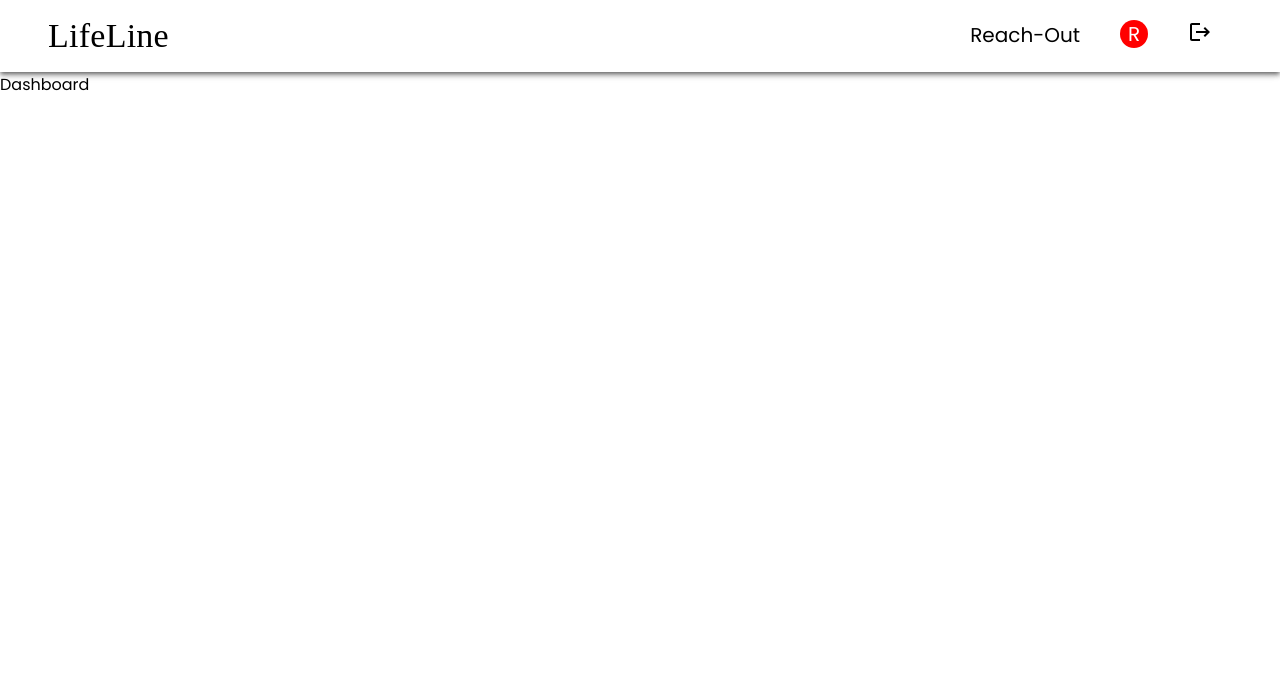
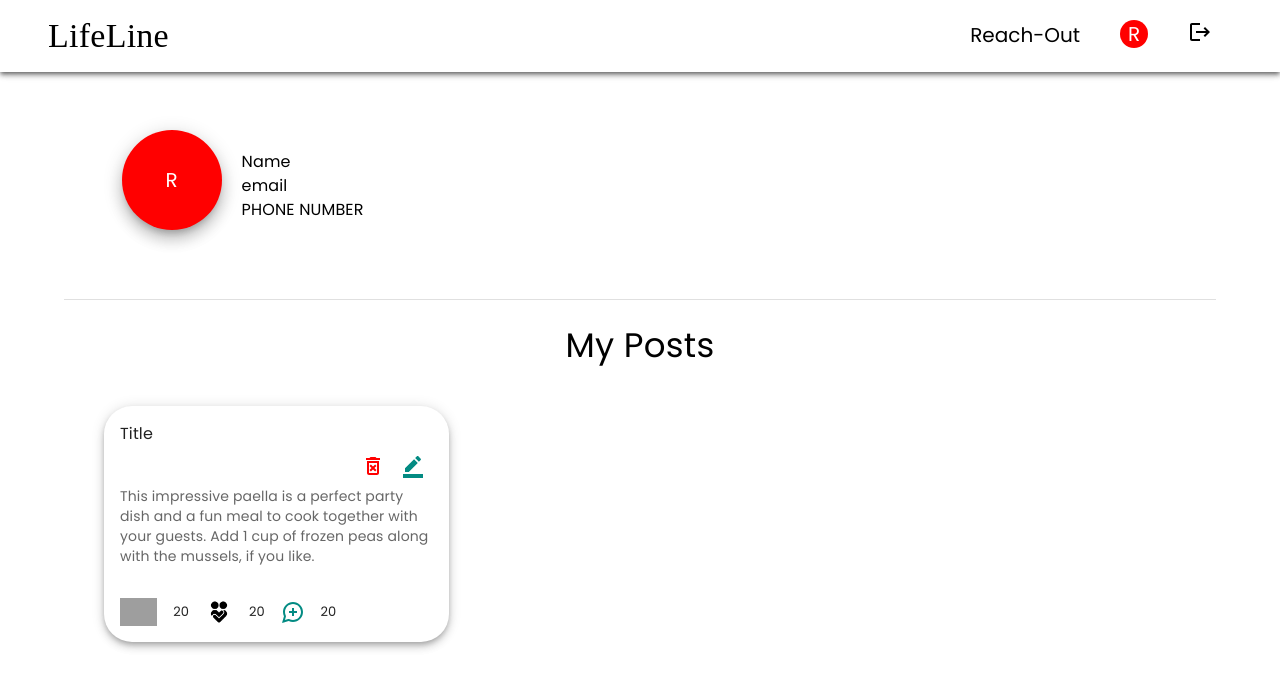
Before and after one commit to CKawara/Lifeline, a React (Create React App) app in the folder client/: page /dashboard in a window 1280 px wide. Shown: the top 688 px of the page. Built offline with nearby package versions, Linux system fonts and the light colour scheme; grey boxes are pictures that could not be loaded; a web font is replaced by a local one.

Commit message:
add dashboard

```diff
--- a/client/src/components/Dashboard.js
+++ b/client/src/components/Dashboard.js
@@ -1,8 +1,37 @@
+import { Avatar, CardHeader, Divider, Typography } from '@mui/material'
+import {makeStyles} from '@mui/styles';
+import { Container } from '@mui/system'
 import React from 'react'
+import ProfileCard from './ProfileCard';
+
+const useStyles = makeStyles(()=>({
+  profile:{
+    display:'flex',
+    margin: '5%'
+  },
+  name:{
+    margin: '20px'
+  }
+}))
 
 const Dashboard = () => {
+  const classes = useStyles( )
   return (
-    <div>Dashboard</div>
+    <Container>
+      <div className={classes.profile}>
+        <Avatar sx={{ bgcolor: 'red', width: 100, height: 100 , boxShadow: 10 }} aria-label="recipe">
+                R
+        </Avatar>
+        <div className={classes.name}>
+          <Typography>Name</Typography>
+          <Typography>email</Typography>
+          <Typography>PHONE NUMBER</Typography>
+        </div>
+      </div>
+      <Divider/>
+      <Typography sx={{mt: 3}} align="center" variant='h4'>My Posts</Typography>
+      <ProfileCard/>
+    </Container>
   )
 }
 
--- /dev/null
+++ b/client/src/components/ProfileCard.js
@@ -0,0 +1,56 @@
+import { Card, CardActions, CardContent, Grid, Hidden, IconButton, Stack, Typography } from '@mui/material'
+import React from 'react'
+import {makeStyles} from '@mui/styles';
+import heart from '../assets/heart.png'
+import support from '../assets/hug-icon-13.jpg'
+import DeleteForeverOutlinedIcon from '@mui/icons-material/DeleteForeverOutlined';import BorderColorIcon from '@mui/icons-material/BorderColor';
+import MapsUgcOutlinedIcon from '@mui/icons-material/MapsUgcOutlined';
+import { useNavigate } from 'react-router-dom';
+
+const useStyles = makeStyles(()=>({
+    actions:{
+      float:'right',
+    },
+
+  }))
+
+const ProfileCard = () => {
+    const history = useNavigate()
+    const classes = useStyles()
+  return (
+    <Grid item xs={12} sm={4} style={{marginTop : 30}}>
+        <Card sx={{ maxWidth: 345, height: 'auto',margin:5, boxShadow:5, borderRadius:7 }}>
+            <CardContent>
+                <Typography>Title</Typography>
+                <Grid display='flex' justifyContent="flex-end">
+                    <IconButton aria-label="delete" sx={{color:"red"}}>
+                    <DeleteForeverOutlinedIcon sx={{float: 'right' }}/>
+                    </IconButton>
+                    <IconButton aria-label="delete" sx={{color:"#038B83"}}>
+                    <BorderColorIcon />
+                    </IconButton>
+                </Grid>
+                <Typography variant="body2" color="text.secondary">
+                    This impressive paella is a perfect party dish and a fun meal to cook
+                    together with your guests. Add 1 cup of frozen peas along with the mussels,
+                    if you like.
+                </Typography>
+            </CardContent>
+            <CardActions >
+                    <IconButton aria-label="add to favorites">
+                    <img src={heart} alt="Logo" height={28}/>
+                    </IconButton> <Hidden smDown><span>20</span></Hidden>
+                    <IconButton aria-label="share">
+                    <img src={support} alt="Logo" height={28}/>
+                    </IconButton> <Hidden smDown><span>20</span></Hidden>
+                    <IconButton aria-label="share" onClick={()=> history(`/posts/:id`)}>
+                    <MapsUgcOutlinedIcon sx={{color:'#038B83'}}/>
+                    </IconButton> <Hidden smDown><span>20</span></Hidden>
+                </CardActions>
+    </Card>
+    </Grid>
+
+  )
+}
+
+export default ProfileCard
```
